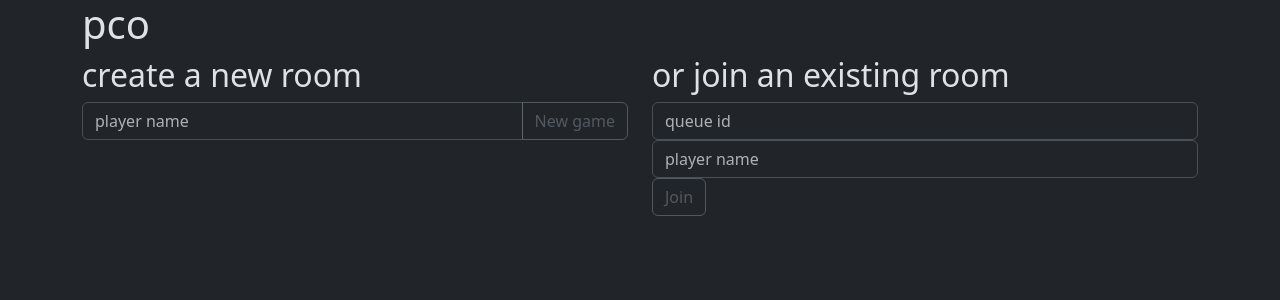
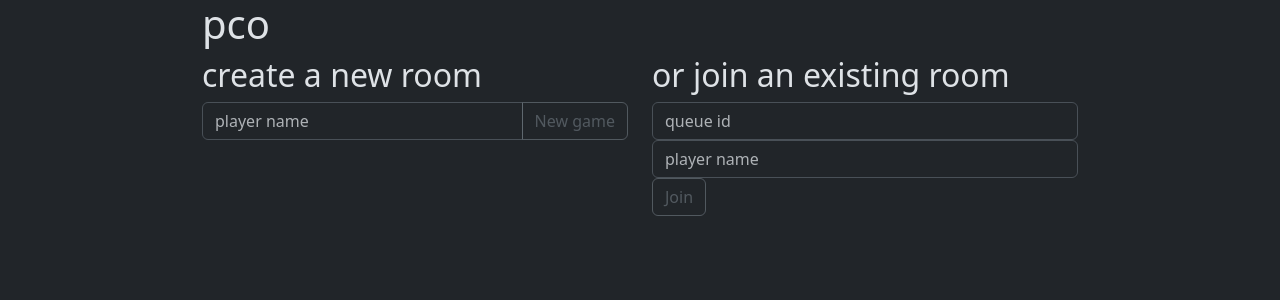
Before and after one commit to korsakjakub/pco-web, a React (Vite) app: page / in a window 1280 px wide. Shown: the top 300 px of the page. Built offline with nearby package versions, Linux system fonts and the light colour scheme.

Commit message:
feat: Pretty frame for active player

```diff
--- a/src/assets/index.css
+++ b/src/assets/index.css
@@ -1,7 +1,13 @@
+#root {
+  max-width: 900px;
+  margin-inline: auto;
+}
+
 .circular-table-wrapper {
   position: relative;
   min-height: 400px;
 }
+
 .circular-table {
   position: absolute;
   height: 90%; /* keep within parent with space to spare*/
@@ -39,10 +45,23 @@
   transform: translate(-50%, -50%); /* offset by 50% of *own* size */
   max-width: 10rem;
   background-color: #fff;
-  border: 3px solid var(--bs-dark-border-subtle);
   border-radius: 40%;
   min-width: 8rem;
   text-align: center;
+  border: 3px solid var(--bs-dark-border-subtle);
+}
+
+.frame-active {
+  animation: glow 3s infinite alternate; /* Apply the glow animation */
+}
+
+@keyframes glow {
+  0% {
+    box-shadow: 0 0 10px 10px rgba(255, 255, 255, 0.7); /* Initial shadow with glow effect */
+  }
+  100% {
+    box-shadow: 0 0 20px 10px rgba(255, 255, 255, 0.5); /* Glowing shadow effect */
+  }
 }
 
 .player-frame-name {
```
